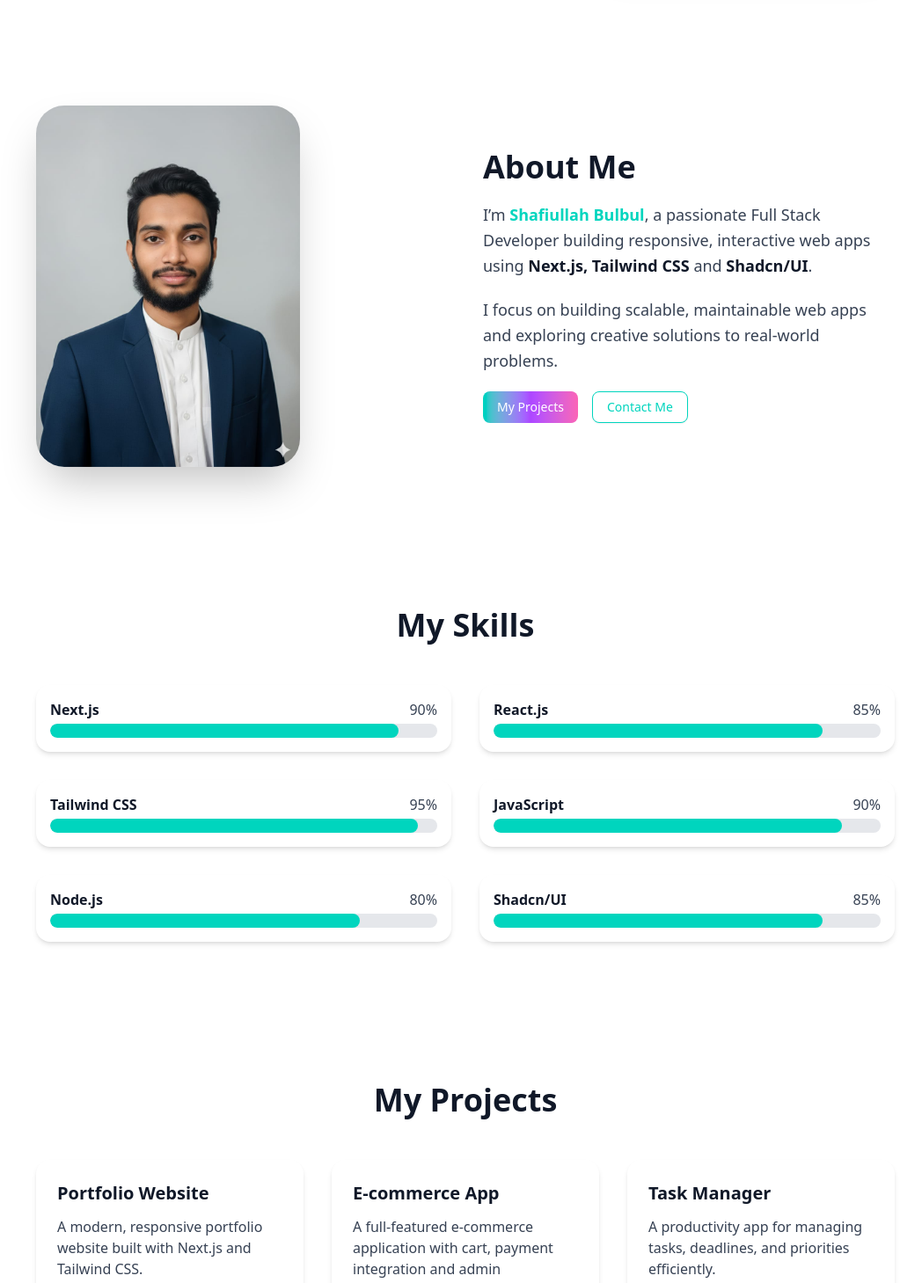
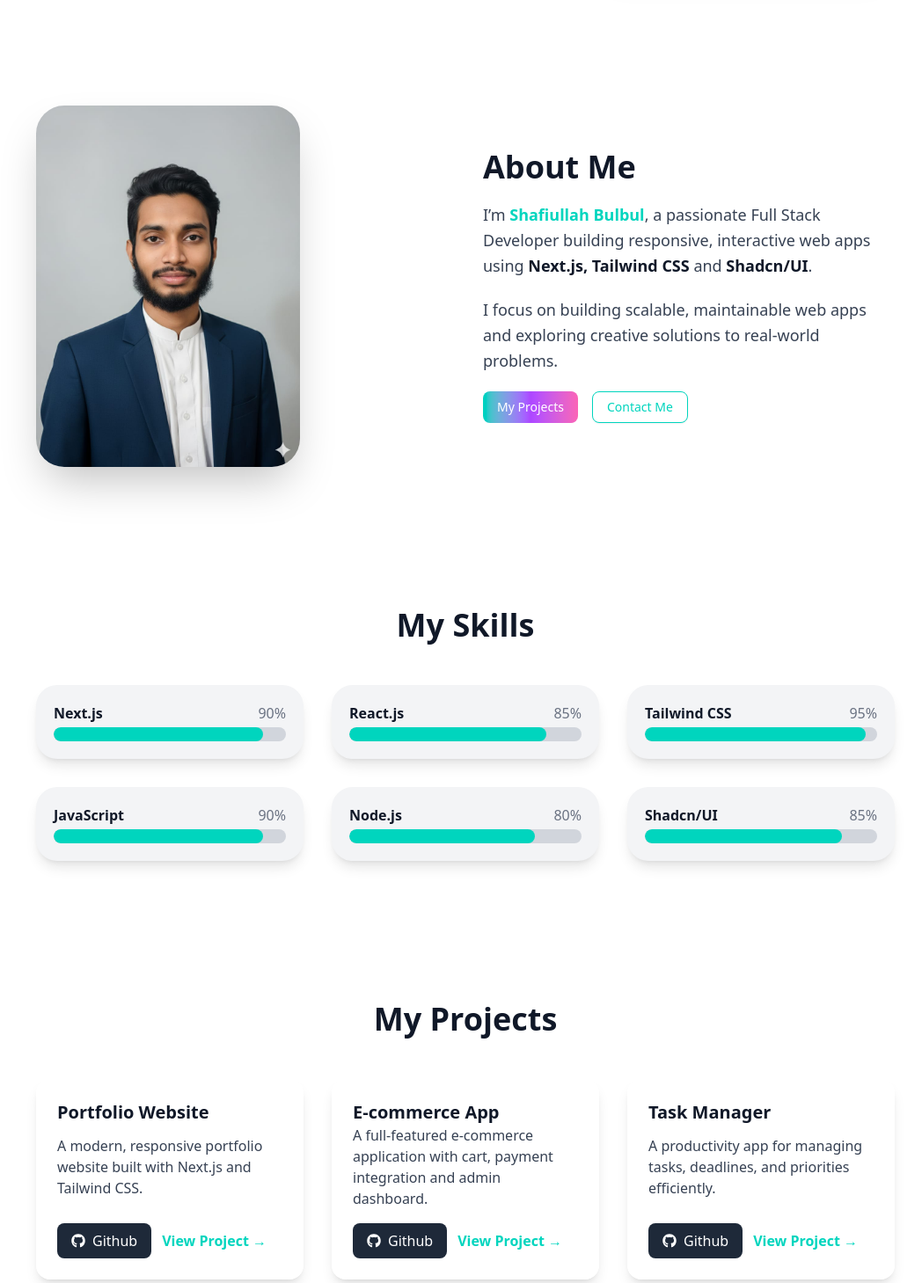
Before and after one commit to bulbul64/Personal-Portfolio-01, a Next.js app: page / in a window 1280 px wide. Shown: the part 560-2019 px from the top of the page at 88% size, without its empty margins (111-1159 px from the left). Built offline with nearby package versions, Linux system fonts and the light colour scheme.

Commit message:
Update something

```diff
--- a/app/components/About.tsx
+++ b/app/components/About.tsx
@@ -3,40 +3,51 @@
 import Image from 'next/image';
 import { Button } from '@/components/ui/button';
 import Link from 'next/link';
-import { motion, Variants } from 'framer-motion';
+import { motion, useMotionValue, useTransform, Variants } from 'framer-motion';
 
 export default function About() {
-  const containerVariants: Variants = {
-    hidden: {},
-    show: { transition: { staggerChildren: 0.2 } },
-  };
+  const x = useMotionValue(0);
+  const y = useMotionValue(0);
 
-  const itemVariants: Variants = {
-    hidden: { opacity: 0, y: 30 },
-    show: { opacity: 1, y: 0, transition: { duration: 0.8, ease: [0.42, 0, 0.58, 1] } },
+  const rotateX = useTransform(y, [-50, 50], [15, -15]);
+  const rotateY = useTransform(x, [-50, 50], [-15, 15]);
+
+  const overlayVariants: Variants = {
+    hidden: { opacity: 0, y: 20 },
+    visible: { opacity: 1, y: 0, transition: { duration: 0.5 } },
   };
 
   return (
     <section id="about" className="relative py-20 dark:bg-gray-900 transition-colors overflow-hidden">
 
       {/* Floating Gradient Backgrounds */}
-      <div className="absolute -top-32 -left-32 w-[500px] h-[500px] bg-linear-to-r  opacity-20 rounded-full animate-blob mix-blend-multiply filter blur-3xl -z-10"></div>
-      <div className="absolute -bottom-32 -right-32 w-[500px] h-[500px] bg-linear-to-r  opacity-20 rounded-full animate-blob animation-delay-2000 mix-blend-multiply filter blur-3xl -z-10"></div>
+      <div className="absolute -top-32 -left-32 w-[500px] h-[500px] bg-linear-to-r opacity-20 rounded-full animate-blob mix-blend-multiply filter blur-3xl -z-10"></div>
+      <div className="absolute -bottom-32 -right-32 w-[500px] h-[500px] bg-linear-to-r opacity-20 rounded-full animate-blob animation-delay-2000 mix-blend-multiply filter blur-3xl -z-10"></div>
 
-      <motion.div
-        className="container mx-auto max-w-5xl flex flex-col md:flex-row items-center gap-10 px-6"
-        variants={containerVariants}
-        initial="hidden"
-        whileInView="show"
-        viewport={{ once: true }}
-      >
-        {/* Image */}
-        <motion.div className="md:w-1/2 flex justify-center md:justify-start" variants={itemVariants}>
+      <div className="container mx-auto max-w-5xl flex flex-col md:flex-row items-center gap-10 px-6">
+
+        {/* Image with 3D Tilt */}
+        <motion.div
+          className="md:w-1/2 flex justify-center md:justify-start cursor-pointer relative group"
+          style={{ rotateX, rotateY }}
+          onMouseMove={(e) => {
+            const rect = (e.currentTarget as HTMLDivElement).getBoundingClientRect();
+            const px = e.clientX - rect.left - rect.width / 2;
+            const py = e.clientY - rect.top - rect.height / 2;
+            x.set(px);
+            y.set(py);
+          }}
+          onMouseLeave={() => {
+            x.set(0);
+            y.set(0);
+          }}
+          whileHover={{ scale: 1.05 }}
+          transition={{ type: 'spring', stiffness: 300, damping: 25 }}
+        >
           <motion.div
-            whileHover={{ scale: 1.05, rotate: [0, 1, -1, 0] }}
+            className="rounded-4xl shadow-2xl overflow-hidden relative"
             animate={{ y: [0, -10, 0, 10, 0] }}
             transition={{ duration: 6, repeat: Infinity, ease: 'easeInOut' }}
-            className="rounded-4xl shadow-2xl overflow-hidden"
           >
             <Image
               src="/me.jpg"
@@ -46,21 +57,46 @@ export default function About() {
               className="object-cover"
               priority
             />
+
+            {/* Overlay for text & buttons */}
+            <motion.div
+              className="absolute inset-0 bg-black/50 flex flex-col justify-center items-center gap-4 text-center p-4 rounded-4xl opacity-0 group-hover:opacity-100 transition-opacity duration-500"
+              variants={overlayVariants}
+              initial="hidden"
+              whileHover="visible"
+            >
+              <h3 className="text-white text-xl font-bold">Shafiullah Bulbul</h3>
+              <p className="text-gray-200 max-w-xs">
+                Full Stack Developer — Next.js, Tailwind CSS, Shadcn/UI
+              </p>
+              <div className="flex flex-col sm:flex-row gap-3 mt-2 w-full justify-center">
+                <Link href="#projects">
+                  <Button className="bg-teal-400 text-white hover:bg-teal-500 w-full sm:w-auto">
+                    My Projects
+                  </Button>
+                </Link>
+                <Link href="#contact">
+                  <Button variant="outline" className="border border-white  hover:bg-teal-400 hover:text-white text-black w-full sm:w-auto">
+                    Contact Me
+                  </Button>
+                </Link>
+              </div>
+            </motion.div>
           </motion.div>
         </motion.div>
 
         {/* Text */}
-        <motion.div className="md:w-1/2 text-center md:text-left space-y-5" variants={containerVariants}>
-          <motion.h2 className="text-3xl md:text-4xl font-bold text-gray-900 dark:text-white" variants={itemVariants}>
+        <motion.div className="md:w-1/2 text-center md:text-left space-y-5">
+          <motion.h2 className="text-3xl md:text-4xl font-bold text-gray-900 dark:text-white">
             About Me
           </motion.h2>
-          <motion.p className="text-lg text-gray-700 dark:text-gray-300 leading-relaxed" variants={itemVariants}>
+          <motion.p className="text-lg text-gray-700 dark:text-gray-300 leading-relaxed">
             I’m <span className="font-semibold text-teal-400">Shafiullah Bulbul</span>, a passionate Full Stack Developer building responsive, interactive web apps using <span className="font-semibold text-gray-900 dark:text-white">Next.js, Tailwind CSS</span> and <span className="font-semibold text-gray-900 dark:text-white">Shadcn/UI</span>.
           </motion.p>
-          <motion.p className="text-lg text-gray-700 dark:text-gray-300 leading-relaxed" variants={itemVariants}>
+          <motion.p className="text-lg text-gray-700 dark:text-gray-300 leading-relaxed">
             I focus on building scalable, maintainable web apps and exploring creative solutions to real-world problems.
           </motion.p>
-          <motion.div className="flex justify-center md:justify-start gap-4 mt-4" variants={itemVariants}>
+          <motion.div className="flex justify-center md:justify-start gap-4 mt-4">
             <Link href="#projects">
               <Button className="bg-linear-to-r from-teal-400 via-purple-500 to-pink-400 text-white hover:from-pink-400 hover:via-purple-500 hover:to-teal-400 transition-all duration-500">
                 My Projects
@@ -73,7 +109,7 @@ export default function About() {
             </Link>
           </motion.div>
         </motion.div>
-      </motion.div>
+      </div>
     </section>
   );
 }
--- a/app/components/Contact.tsx
+++ b/app/components/Contact.tsx
@@ -1,11 +1,16 @@
 'use client';
 
-import { motion } from 'framer-motion';
+import { motion, useMotionValue, useTransform } from 'framer-motion';
 import { Button } from '@/components/ui/button';
 import Link from 'next/link';
 import { FaGithub, FaLinkedin, FaTwitter, FaEnvelope, FaPhone, FaMapMarkerAlt } from 'react-icons/fa';
 
 export default function Contact() {
+  const x = useMotionValue(0);
+  const y = useMotionValue(0);
+  const rotateX = useTransform(y, [-50, 50], [10, -10]);
+  const rotateY = useTransform(x, [-50, 50], [-10, 10]);
+
   return (
     <section
       id="contact"
@@ -22,7 +27,6 @@ export default function Contact() {
           Get In Touch
         </motion.h2>
 
-        {/* 2-Column Layout */}
         <div className="grid md:grid-cols-2 gap-10 md:gap-16">
           {/* Left: Contact Information */}
           <motion.div
@@ -52,36 +56,40 @@ export default function Contact() {
 
             {/* Social Links */}
             <div className="flex gap-5 mt-6 text-2xl">
-              <Link
-                href="https://github.com/bulbul64"
-                target="_blank"
-                className="hover:text-teal-400 transition-colors"
-              >
+              <Link href="https://github.com/bulbul64" target="_blank" className="hover:text-teal-400 transition-colors">
                 <FaGithub />
               </Link>
-              <Link
-                href="https://www.linkedin.com/in/shafiulla-bulbul/"
-                target="_blank"
-                className="hover:text-teal-400 transition-colors"
-              >
+              <Link href="https://www.linkedin.com/in/shafiulla-bulbul/" target="_blank" className="hover:text-teal-400 transition-colors">
                 <FaLinkedin />
               </Link>
-              <Link
-                href="https://twitter.com/yourusername"
-                target="_blank"
-                className="hover:text-teal-400 transition-colors"
-              >
+              <Link href="https://twitter.com/yourusername" target="_blank" className="hover:text-teal-400 transition-colors">
                 <FaTwitter />
               </Link>
             </div>
           </motion.div>
 
-          {/* Right: Contact Form */}
+          {/* Right: Contact Form with 3D Tilt */}
+          <motion.div
+            className="perspective-[1000px]"
+            onMouseMove={(e) => {
+              const rect = (e.currentTarget as HTMLDivElement).getBoundingClientRect();
+              const px = e.clientX - rect.left - rect.width / 2;
+              const py = e.clientY - rect.top - rect.height / 2;
+              x.set(px);
+              y.set(py);
+            }}
+            onMouseLeave={() => {
+              x.set(0);
+              y.set(0);
+            }}
+          >
             <motion.form
               className="flex flex-col gap-4 bg-white dark:bg-gray-800 rounded-xl shadow-lg p-6 md:p-8"
-            initial={{ opacity: 0, x: 30 }}
-            whileInView={{ opacity: 1, x: 0 }}
-            transition={{ duration: 0.6, delay: 0.2 }}
+              style={{ rotateX, rotateY }}
+              transition={{ type: 'spring', stiffness: 300, damping: 20 }}
+              initial={{ opacity: 0 }}
+              whileInView={{ opacity: 1 }}
+              viewport={{ once: true }}
               onSubmit={(e) => {
                 e.preventDefault();
                 alert('Form submitted! (Backend integration coming soon)');
@@ -112,6 +120,7 @@ export default function Contact() {
                 Send Message
               </Button>
             </motion.form>
+          </motion.div>
         </div>
       </div>
     </section>
--- a/app/components/ProjectCard.tsx
+++ b/app/components/ProjectCard.tsx
@@ -1,23 +1,27 @@
 'use client';
 
-import { motion } from 'framer-motion';
+import { motion, useMotionValue, useTransform } from 'framer-motion';
 import Link from 'next/link';
+import { FaGithub } from 'react-icons/fa';
 
 const projects = [
   {
     title: "Portfolio Website",
     description: "A modern, responsive portfolio website built with Next.js and Tailwind CSS.",
     link: "https://personal-portfolio-jade-xi-66.vercel.app/",
+    github: "https://github.com/bulbul64",
   },
   {
     title: "E-commerce App",
     description: "A full-featured e-commerce application with cart, payment integration and admin dashboard.",
     link: "#",
+    github: "#",
   },
   {
     title: "Task Manager",
     description: "A productivity app for managing tasks, deadlines, and priorities efficiently.",
     link: "#",
+    github: "#",
   },
 ];
 
@@ -36,27 +40,67 @@ export default function Projects() {
 
         <div className="grid grid-cols-1 md:grid-cols-2 lg:grid-cols-3 gap-8">
           {projects.map((project, index) => (
-            <motion.div
-              key={index}
-              className="rounded-2xl shadow-md p-6 flex flex-col justify-between hover:scale-105 transition-transform duration-300"
-              initial={{ opacity: 0, y: 30 }}
-              whileInView={{ opacity: 1, y: 0 }}
-              transition={{ duration: 0.6, delay: index * 0.2 }}
-            >
-              <div className="space-y-3">
-                <h3 className="text-xl font-semibold text-gray-900 dark:text-white">{project.title}</h3>
-                <p className="text-gray-700 dark:text-gray-300">{project.description}</p>
-              </div>
-              <Link
-                href={project.link}
-                className="mt-4 inline-block text-teal-400 hover:text-teal-500 font-semibold transition-colors"
-              >
-                View Project →
-              </Link>
-            </motion.div>
+            <ProjectCard key={index} project={project} />
           ))}
         </div>
       </div>
     </section>
   );
 }
+
+function ProjectCard({ project }: { project: typeof projects[0] }) {
+  // ✅ Motion Values top-level
+  const x = useMotionValue(0);
+  const y = useMotionValue(0);
+
+  const rotateX = useTransform(y, [-50, 50], [15, -15]);
+  const rotateY = useTransform(x, [-50, 50], [-15, 15]);
+
+  return (
+    <motion.div
+      className="relative rounded-2xl overflow-hidden shadow-lg cursor-pointer"
+      style={{ rotateX, rotateY }}
+      onMouseMove={(e) => {
+        const rect = (e.currentTarget as HTMLDivElement).getBoundingClientRect();
+        const px = e.clientX - rect.left - rect.width / 2;
+        const py = e.clientY - rect.top - rect.height / 2;
+        x.set(px);
+        y.set(py);
+      }}
+      onMouseLeave={() => {
+        x.set(0);
+        y.set(0);
+      }}
+      whileHover={{ scale: 1.05 }}
+      transition={{ type: 'spring', stiffness: 300, damping: 20 }}
+    >
+      {/* Overlay */}
+      <div className="absolute inset-0 bg-linear-to-t from-black/60 via-black/10 to-transparent opacity-0 group-hover:opacity-100 transition-opacity duration-500"></div>
+
+      {/* Card content */}
+      <div className="relative p-6 flex flex-col justify-between h-full bg-white dark:bg-gray-800 transition-transform duration-300 rounded-2xl">
+        <h3 className="text-xl font-semibold text-gray-900 dark:text-white">{project.title}</h3>
+        <p className="text-gray-700 dark:text-gray-300">{project.description}</p>
+
+        <div className="mt-4 flex flex-col sm:flex-row gap-3">
+          <Link href={project.github} target="_blank">
+            <motion.button
+              whileHover={{ scale: 1.1 }}
+              className="flex items-center gap-2 bg-gray-800 dark:bg-gray-700 text-white py-2 px-4 rounded-md hover:bg-teal-400 hover:text-white transition-all duration-300"
+            >
+              <FaGithub /> Github
+            </motion.button>
+          </Link>
+
+          <Link
+            href={project.link}
+            target="_blank"
+            className="text-teal-400 hover:text-teal-500 font-semibold flex items-center justify-center"
+          >
+            View Project →
+          </Link>
+        </div>
+      </div>
+    </motion.div>
+  );
+}
--- a/app/components/Skills.tsx
+++ b/app/components/Skills.tsx
@@ -1,6 +1,6 @@
 'use client';
 
-import { motion, Variants } from 'framer-motion';
+import { motion, useMotionValue, useTransform, Variants } from 'framer-motion';
 
 const skills = [
   { name: 'Next.js', level: 90 },
@@ -11,19 +11,69 @@ const skills = [
   { name: 'Shadcn/UI', level: 85 },
 ];
 
+// 3D Tilt Hook
+function useCardTilt() {
+  const x = useMotionValue(0);
+  const y = useMotionValue(0);
+  const rotateX = useTransform(y, [-50, 50], [15, -15]);
+  const rotateY = useTransform(x, [-50, 50], [-15, 15]);
+
+  const handleMouseMove = (e: React.MouseEvent<HTMLDivElement, MouseEvent>) => {
+    const rect = e.currentTarget.getBoundingClientRect();
+    const px = e.clientX - rect.left - rect.width / 2;
+    const py = e.clientY - rect.top - rect.height / 2;
+    x.set(px);
+    y.set(py);
+  };
+
+  const handleMouseLeave = () => {
+    x.set(0);
+    y.set(0);
+  };
+
+  return { rotateX, rotateY, handleMouseMove, handleMouseLeave };
+}
+
+// Individual Skill Card
+function SkillCard({ name, level }: { name: string; level: number }) {
+  const { rotateX, rotateY, handleMouseMove, handleMouseLeave } = useCardTilt();
+
+  return (
+    <motion.div
+      className="space-y-2 p-5 rounded-3xl shadow-lg cursor-pointer bg-gray-100 dark:bg-gray-800"
+      style={{ rotateX, rotateY }}
+      onMouseMove={handleMouseMove}
+      onMouseLeave={handleMouseLeave}
+      whileHover={{ scale: 1.05, boxShadow: '0 25px 50px rgba(0,128,128,0.25)' }}
+      transition={{ type: 'spring', stiffness: 300, damping: 20 }}
+    >
+      <div className="flex justify-between mb-1">
+        <span className="text-gray-900 dark:text-white font-semibold">{name}</span>
+        <span className="text-gray-500 dark:text-gray-300">{level}%</span>
+      </div>
+      <div className="w-full bg-gray-300 dark:bg-gray-700 rounded-full h-4 overflow-hidden">
+        <motion.div
+          className="h-4 bg-teal-400 rounded-full"
+          initial={{ width: 0 }}
+          whileInView={{ width: `${level}%` }}
+          transition={{ duration: 1.2, ease: 'easeInOut' }}
+        />
+      </div>
+    </motion.div>
+  );
+}
+
 export default function Skills() {
   const containerVariants: Variants = {
     hidden: {},
     show: { transition: { staggerChildren: 0.15 } },
   };
 
-  const itemVariants: Variants = {
-    hidden: { opacity: 0, y: 20 },
-    show: { opacity: 1, y: 0, transition: { duration: 0.8, ease: [0.42, 0, 0.58, 1] } },
-  };
-
   return (
-    <section id="skills" className="relative py-20 dark:bg-gray-900 transition-colors">
+    <section
+      id="skills"
+      className="relative py-20 dark:bg-gray-900 transition-colors duration-500"
+    >
       <div className="container mx-auto max-w-5xl px-6">
         <motion.h2
           className="text-3xl md:text-4xl font-bold text-gray-900 dark:text-white text-center mb-12"
@@ -35,31 +85,14 @@ export default function Skills() {
         </motion.h2>
 
         <motion.div
-          className="grid grid-cols-1 md:grid-cols-2 gap-8"
+          className="grid grid-cols-1 sm:grid-cols-2 md:grid-cols-3 gap-8"
           variants={containerVariants}
           initial="hidden"
           whileInView="show"
           viewport={{ once: true }}
         >
           {skills.map((skill, index) => (
-            <motion.div
-              key={index}
-              className="space-y-2 p-4 rounded-2xl shadow-md hover:scale-105 hover:shadow-xl transition-transform duration-300"
-              variants={itemVariants}
-            >
-              <div className="flex justify-between mb-1">
-                <span className="text-gray-900 dark:text-white font-semibold">{skill.name}</span>
-                <span className="text-gray-700 dark:text-gray-300">{skill.level}%</span>
-              </div>
-              <div className="w-full bg-gray-200 dark:bg-gray-700 rounded-full h-4 overflow-hidden">
-                <motion.div
-                  className="h-4 bg-teal-400 rounded-full"
-                  initial={{ width: 0 }}
-                  whileInView={{ width: `${skill.level}%` }}
-                  transition={{ duration: 1.5, ease: 'easeInOut' }}
-                />
-              </div>
-            </motion.div>
+            <SkillCard key={index} name={skill.name} level={skill.level} />
           ))}
         </motion.div>
       </div>
--- a/app/page.tsx
+++ b/app/page.tsx
@@ -1,18 +1,29 @@
-import About from "./components/About";
-import Contact from "./components/Contact";
-import Hero from "./components/Hero";
-import Projects from "./components/ProjectCard";
-import Skills from "./components/Skills";
+// app/page.tsx
+'use client';
 
+import Hero from './components/Hero';
+import About from './components/About';
+import Skills from './components/Skills';
+import Projects from './components/ProjectCard';
+import Contact from './components/Contact';
 
 export default function Home() {
   return (
-    <main>
-     <Hero />
-     <About />
-     <Skills />
-     <Projects />
-    <Contact />
+    <main className="bg-white dark:bg-gray-900 transition-colors">
+      {/* Hero Section with 3D tilt */}
+      <Hero />
+
+      {/* About Section with floating gradient blobs */}
+      <About />
+
+      {/* Skills Section with animated progress bars */}
+      <Skills />
+
+      {/* Projects Section with 3D hover & overlay buttons */}
+      <Projects />
+
+      {/* Contact Section with form + social links */}
+      <Contact />
     </main>
   );
 }
```
Also changed, not shown: app/components/Navbar.tsx (+9 -28 lines). Lines whose indentation alone changed are shown as unchanged.
